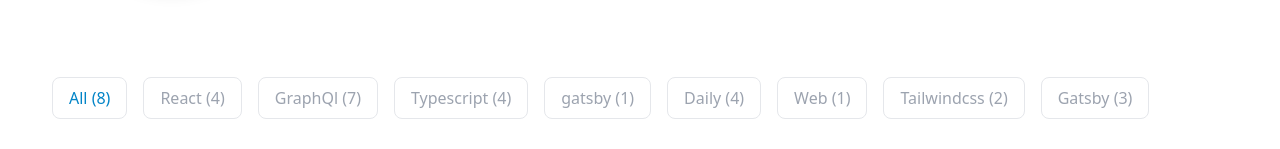
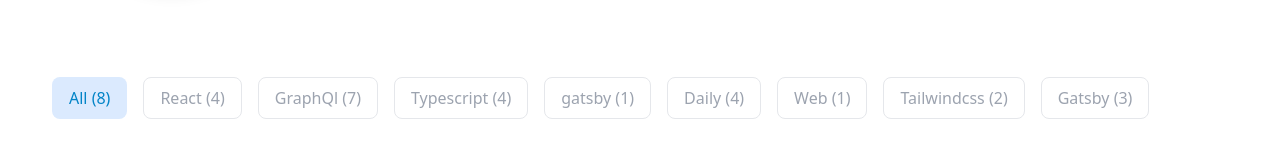
Before and after one commit to 22sook00/blogWithGatsby, a Gatsby site in the folder SookDevLog/: page / in a window 1280 px wide. Shown: the part 434-583 px from the top of the page. Built offline with nearby package versions, Linux system fonts and the light colour scheme; Gatsby itself is replaced by a stand-in of ours; some packages are replaced by stand-ins of ours.

Commit message:
Change category tag style

```diff
--- a/SookDevLog/src/components/main/CategoryList/CategoryList.tsx
+++ b/SookDevLog/src/components/main/CategoryList/CategoryList.tsx
@@ -30,8 +30,10 @@
 						to={`/?category=${name}`}
 						key={name}
 						className={`${
-							name === selectedCategory ? "text-text-primary" : "text-gray-400"
-						} flex border px-4 py-2 rounded-lg`}
+							name === selectedCategory
+								? " font-medium transition text-sky-600  border border-transparent bg-blue-100 ring-sky-400 p-3 ring-opacity-60 ring-offset-2  focus:outline-none focus:ring-2"
+								: "text-gray-400"
+						} flex  px-4 py-2 rounded-lg border`}
 					>
 						{name} ({count})
 					</Link>
```
